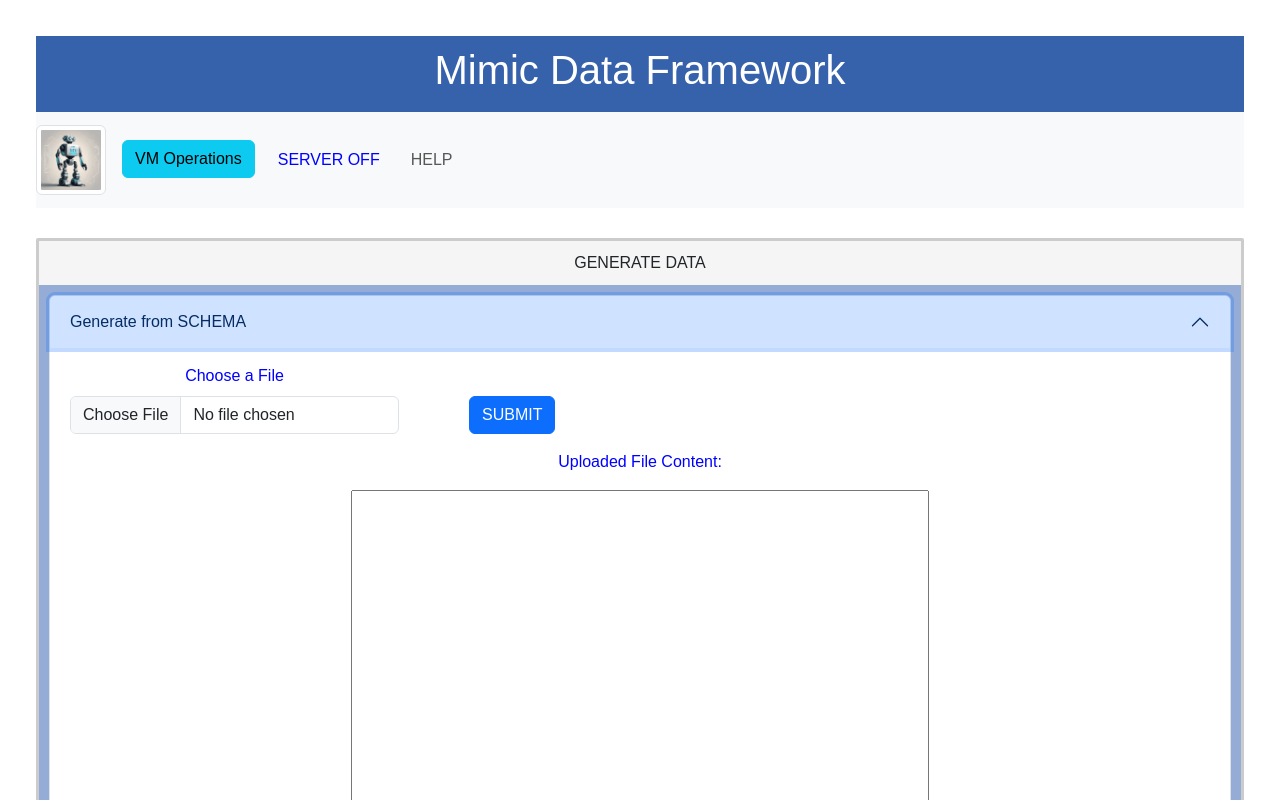
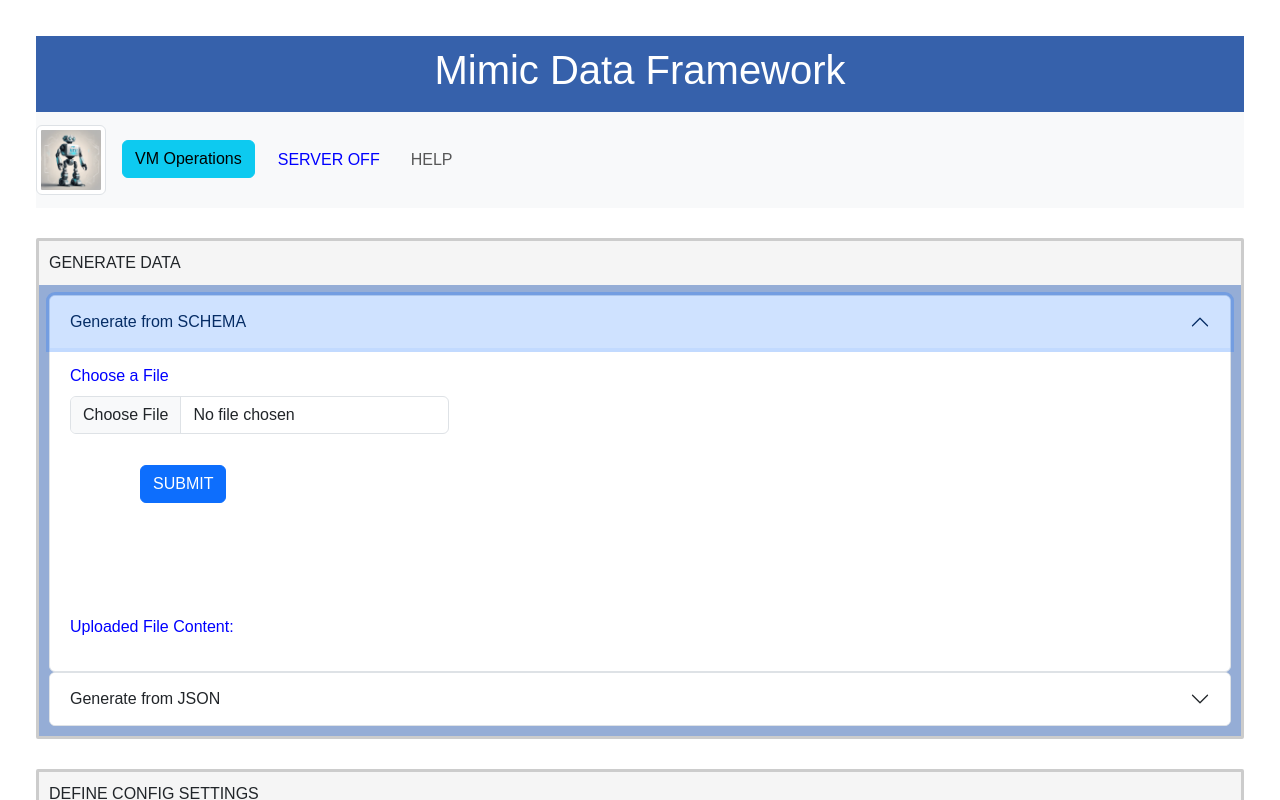
Before and after one commit to Lithin87/react-mdf-website, a React (Create React App) app: page / in a window 1280 px wide. Both pictures are taken after a click on the button "Generate from SCHEMA". Shown: the top 800 px of the page. Built offline with nearby package versions, Linux system fonts and the light colour scheme.

Commit message:
added console textarea

```diff
--- a/src/App.css
+++ b/src/App.css
@@ -1,7 +1,6 @@
 .App {
   font-family: Arial, sans-serif;
   padding: 20px;
-  text-align: center;
   display: flex;
   justify-content: space-around;
 
@@ -15,9 +14,9 @@ nav {
 }
 
 .ConsoleOutput {
-  flex: .5;
+  flex: 1;
   padding: 16px;
-
+  justify-content: space-around;
 }
 
 .columnpane {
--- a/src/Components/AccordionOptions.js
+++ b/src/Components/AccordionOptions.js
@@ -55,19 +55,22 @@ function AccordionOptions(props) {
       <Accordion.Item eventKey={props.eventKey}>
         <Accordion.Header>{props.children}</Accordion.Header>
         <Accordion.Body>
-        <div style={{ display: 'flex', alignItems: 'center' }}>
+
+        <div style={{ display: 'flex', justifyContent: 'space-around' }}>
+        <div style={{ flex: '1', alignItems: 'center' }}>
   <FileInputExample id={props.eventKey} onFileUpload={c => props.setState(c)} />
   <Button variant="primary" style={{ marginLeft: '70px', marginTop: '15px' }} onClick={handleClick}>
     SUBMIT
   </Button>
-  {/* <pre style={{ marginLeft: '70px', marginTop: '15px' }}>{props.state}</pre> */}
+     </div>
+     <ConsoleOutput />
 </div>
 
         <div>
         <h8 style={{ color: 'blue' }}>Uploaded File Content:</h8>
         <pre>{props.state}</pre>
       </div>
-      <ConsoleOutput/>
+
         </Accordion.Body>
       </Accordion.Item>
     </Accordion>
--- a/src/Components/ConsoleOutput.js
+++ b/src/Components/ConsoleOutput.js
@@ -9,8 +9,9 @@ function ConsoleOutput() {
     <div>
       <textarea
         value={ctx.consoleText}
-        rows={20}
-        cols={60}
+        rows={10}
+        cols={80}
+        style={{ border: 'none', resize: 'none' }}
       />
     </div>
   );
```
